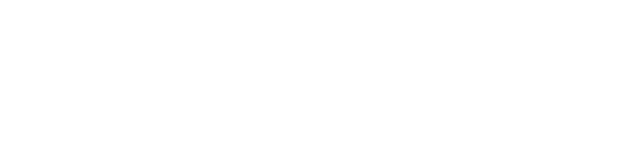
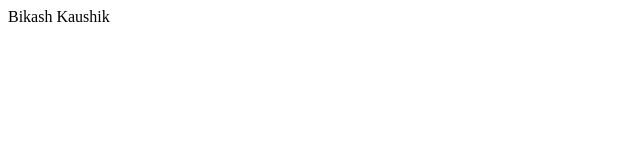
Before and after one commit to bikashkaushik/my-location, a plain HTML site: page index.html in a window 1280 px wide. Shown: the whole page, without its empty margins (0-640 px from the left). Drawn offline with Linux system fonts and the light colour scheme; some packages are replaced by stand-ins of ours.

Commit message:
Update index.html

```diff
--- a/index.html
+++ b/index.html
@@ -10,6 +10,7 @@ height: 480px;
 <script src="js/geo.js"></script>
 </head>
 <body>
+<p>Bikash Kaushik</p>
 <div id="map_canvas"></div>
 </body>
 </html>
```
